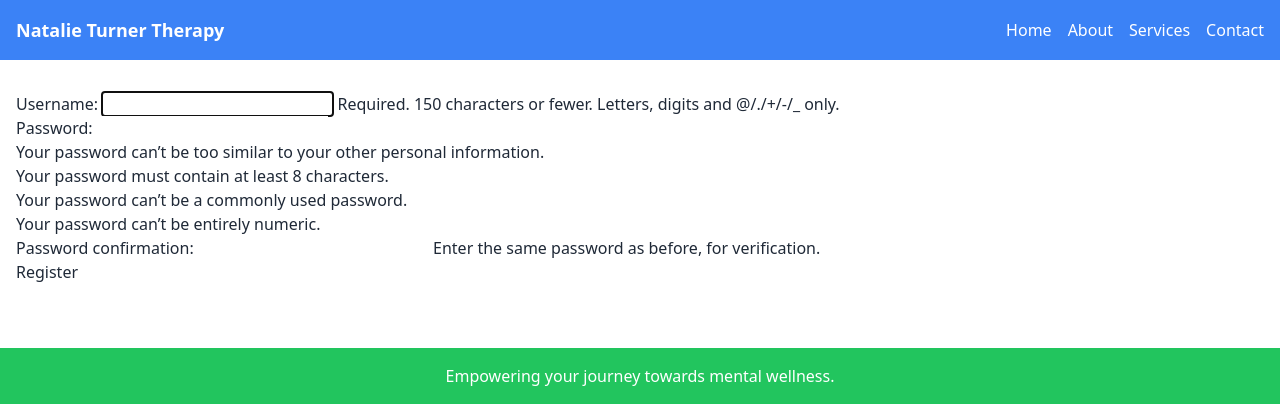
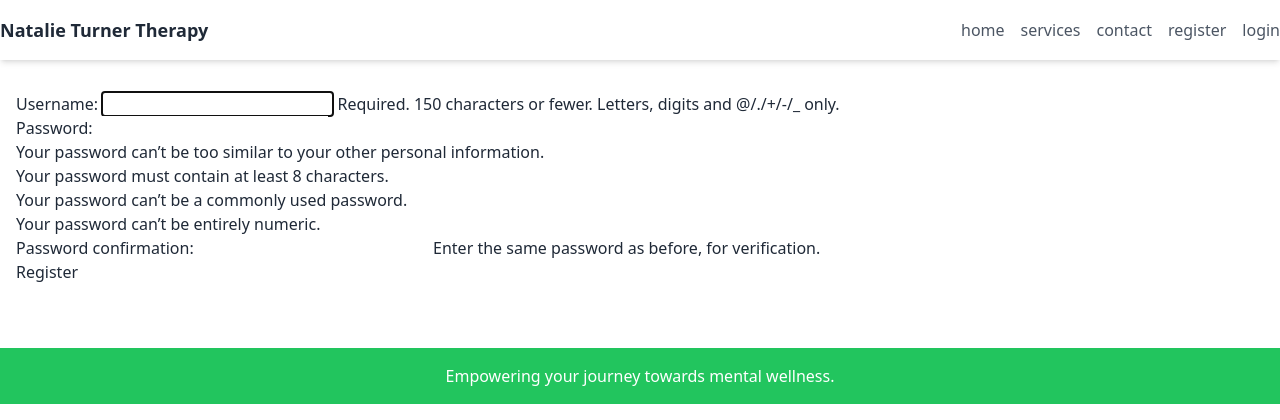
Before and after one commit to MinaLouise/Testing-react-django-conections, a Django app: page /register/ in a window 1280 px wide. Shown: the top 420 px of the page. Run offline with Django 5.2, Linux system fonts and the light colour scheme; some libraries are stand-ins or nearby versions.

Commit message:
implimented login, messages, and navbar changes

```diff
--- a/app/templates/app/base.html
+++ b/app/templates/app/base.html
@@ -10,17 +10,23 @@
     <title>{% block page_title %}{% endblock page_title %}</title>
 </head>
 <body class="bg-white text-gray-800">
-    <nav class="bg-blue-500 p-4">
+    <nav class="text-gray-600 py-4 shadow-md">
         <div class="container mx-auto flex justify-between items-center">
-            <a href="#" class="text-white text-lg font-semibold">Natalie Turner Therapy</a>
-            <div class="flex">
-                <a href="{% url "homepage" %}" class="text-white ml-4">Home</a>
-                <a href="#" class="text-white ml-4">About</a>
-                <a href="#" class="text-white ml-4">Services</a>
-                <a href="#" class="text-white ml-4">Contact</a>
+            <a href="#" class="text-lg font-semibold text-gray-800 hover:text-gray-500 transition-colors duration-300">Natalie Turner Therapy</a>
+            <div class="flex font-medium">
+                <a href="{% url 'homepage' %}" class="ml-4 hover:text-blue-500 transition-colors duration-300">home</a>
+                <a href="#" class="ml-4 hover:text-blue-500 transition-colors duration-300">services</a>
+                <a href="#" class="ml-4 hover:text-blue-500 transition-colors duration-300">contact</a>
+                {% if user.is_authenticated %}
+                <a href="{% url "logout" %}" class="ml-4 hover:text-blue-500 transition-colors duration-300">signout</a>
+                {% else %}
+                <a href="{% url "register" %}" class="ml-4 hover:text-blue-500 transition-colors duration-300">register</a>
+                <a href="{% url "login" %}" class="ml-4 hover:text-blue-500 transition-colors duration-300">login</a>
+                {% endif %}
             </div>
         </div>
     </nav>
+
 
     <!-- Flash Messages -->
     {% if messages %}
--- a/config/settings.py
+++ b/config/settings.py
@@ -129,3 +129,6 @@ DEFAULT_AUTO_FIELD = "django.db.models.BigAutoField"
 CRISPY_ALLOWED_TEMPLATE_PACKS = "tailwind"
 
 CRISPY_TEMPLATE_PACK = "tailwind"
+
+LOGIN_REDIRECT_URL = "homepage"
+LOGIN_URL = "login"
--- a/config/urls.py
+++ b/config/urls.py
@@ -19,9 +19,20 @@ from django.contrib import admin
 from django.urls import path
 from app import views as app_views
 from users import views as user_views
+from django.contrib.auth import views as auth_views
 
 urlpatterns = [
     path("", app_views.homepage, name="homepage"),
     path("register/", user_views.register, name="register"),
+    path(
+        "login/",
+        auth_views.LoginView.as_view(template_name="users/login.html"),
+        name="login",
+    ),
+    path(
+        "logout/",
+        user_views.log_out,
+        name="logout",
+    ),
     path("admin/", admin.site.urls),
 ]
--- /dev/null
+++ b/users/templates/users/logout.html
@@ -0,0 +1,5 @@
+{% extends "app/base.html" %}
+
+{% block content %}
+<h1>You have been logged out.</h1>
+{% endblock content %}
--- a/users/views.py
+++ b/users/views.py
@@ -1,6 +1,7 @@
 from django.shortcuts import render, redirect
 from django.contrib.auth.forms import UserCreationForm
 from django.contrib import messages
+from django.contrib.auth import logout
 
 
 # Create your views here.
@@ -13,6 +14,11 @@ def register(request):
             form.save()
             username = form.cleaned_data.get("username")
             messages.success(request, f"Successfully created user for {username}!")
-            return redirect("homepage")
+            return redirect("login")
 
     return render(request, "users/register.html", {"form": form})
+
+
+def log_out(request):
+    logout(request)
+    return render(request, "users/logout.html")
```
Also changed, not shown: users/templates/users/login.html (added, +12 -0 lines).
